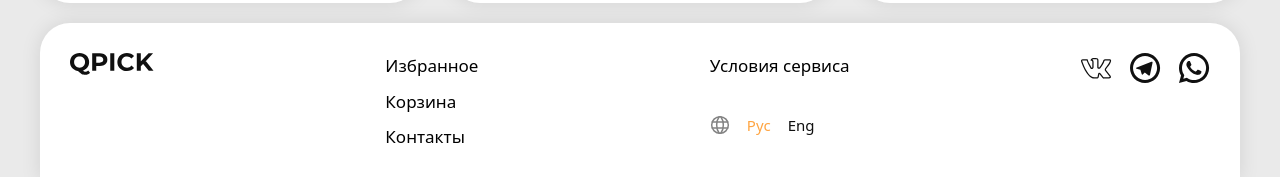
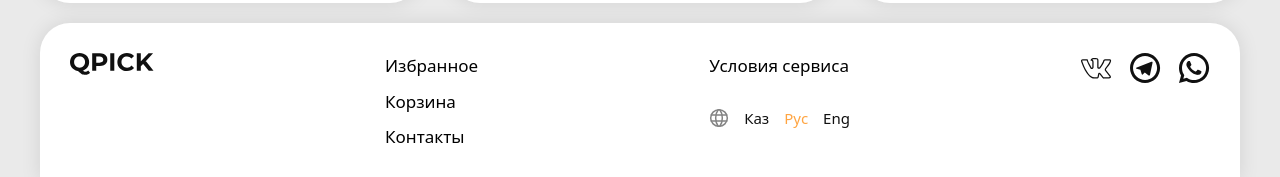
Before and after one commit to Dissperss/HeadphoneStore, a React (Vite) app: page / in a window 1280 px wide. Shown: the part 1407-1584 px from the top of the page. Built offline with nearby package versions, Linux system fonts and the light colour scheme; the HTML template or start-up script is replaced by a standard one.

Commit message:
fix: footer styles

```diff
--- a/src/components/layout/Footer.module.css
+++ b/src/components/layout/Footer.module.css
@@ -30,6 +30,13 @@
     text-decoration: none;
 }
 
+.footer__tools {
+    display: flex;
+    flex-direction: column;
+    align-items: flex-start;
+    gap: 28px;
+}
+
 .condition {
     font-weight: 400;
     font-size: 17px;
@@ -37,9 +44,8 @@
 }
 
 .languages {
-    margin-top: 35px;
     display: flex;
-    gap: 17px;
+    gap: 15px;
     align-items: center;
 }
 
@@ -47,12 +53,14 @@
     color: #ffa542;
 }
 
-.languages__eng {
+.languages__eng,
+.languages__kaz {
     color: #101010;
 }
 
 .languages__ru,
-.languages__eng {
+.languages__eng,
+.languages__kaz {
     font-weight: 500;
     font-size: 15px;
 }
--- a/src/components/layout/Footer.tsx
+++ b/src/components/layout/Footer.tsx
@@ -25,6 +25,7 @@ export const Footer = () => {
                     <span className={styles.condition}>Условия сервиса</span>
                     <div className={styles.languages}>
                         <EarthIcon />
+                        <span className={styles.languages__kaz}>Каз</span>
                         <span className={styles.languages__ru}>Рус</span>
                         <span className={styles.languages__eng}>Eng</span>
                     </div>
```
